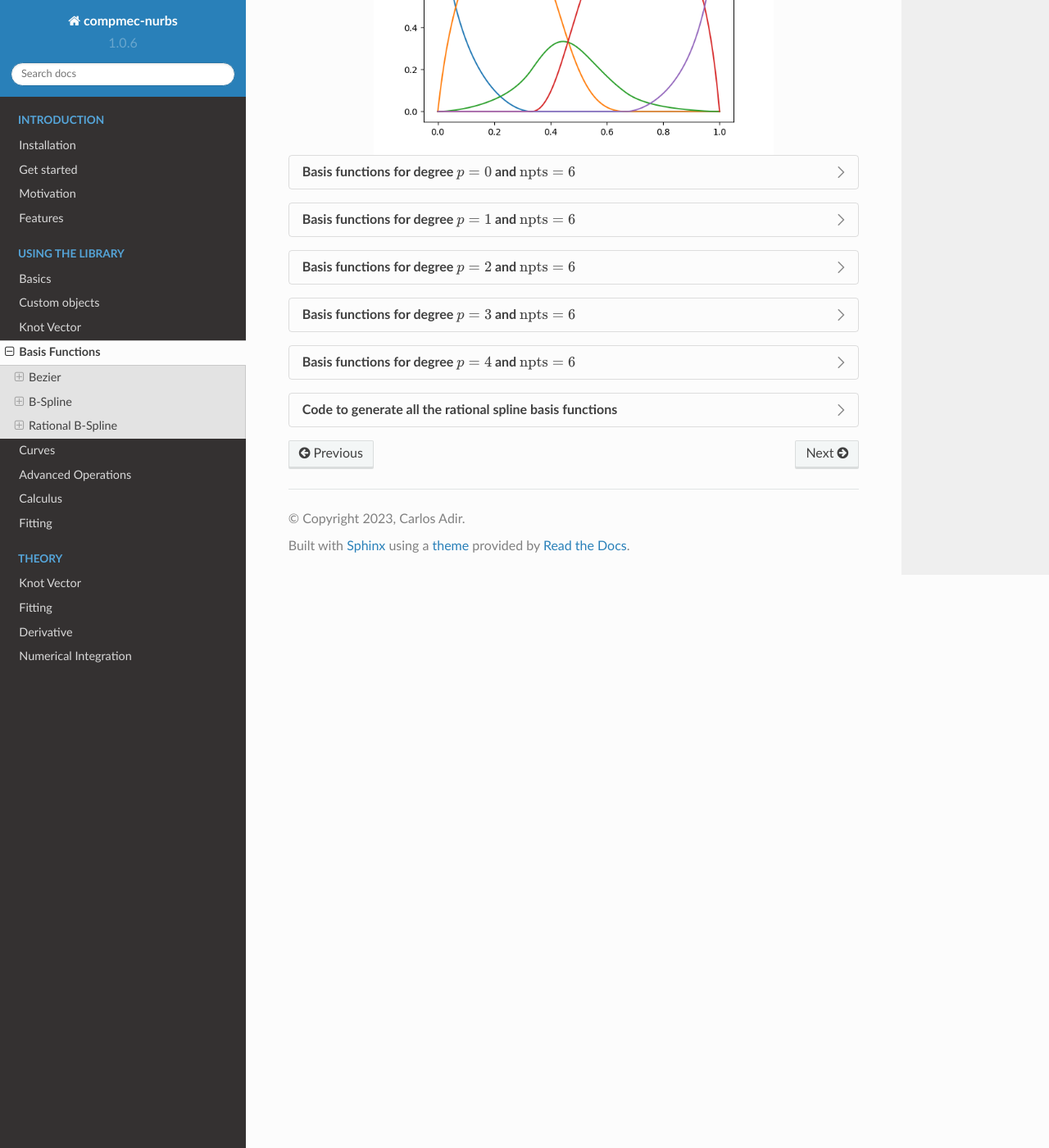
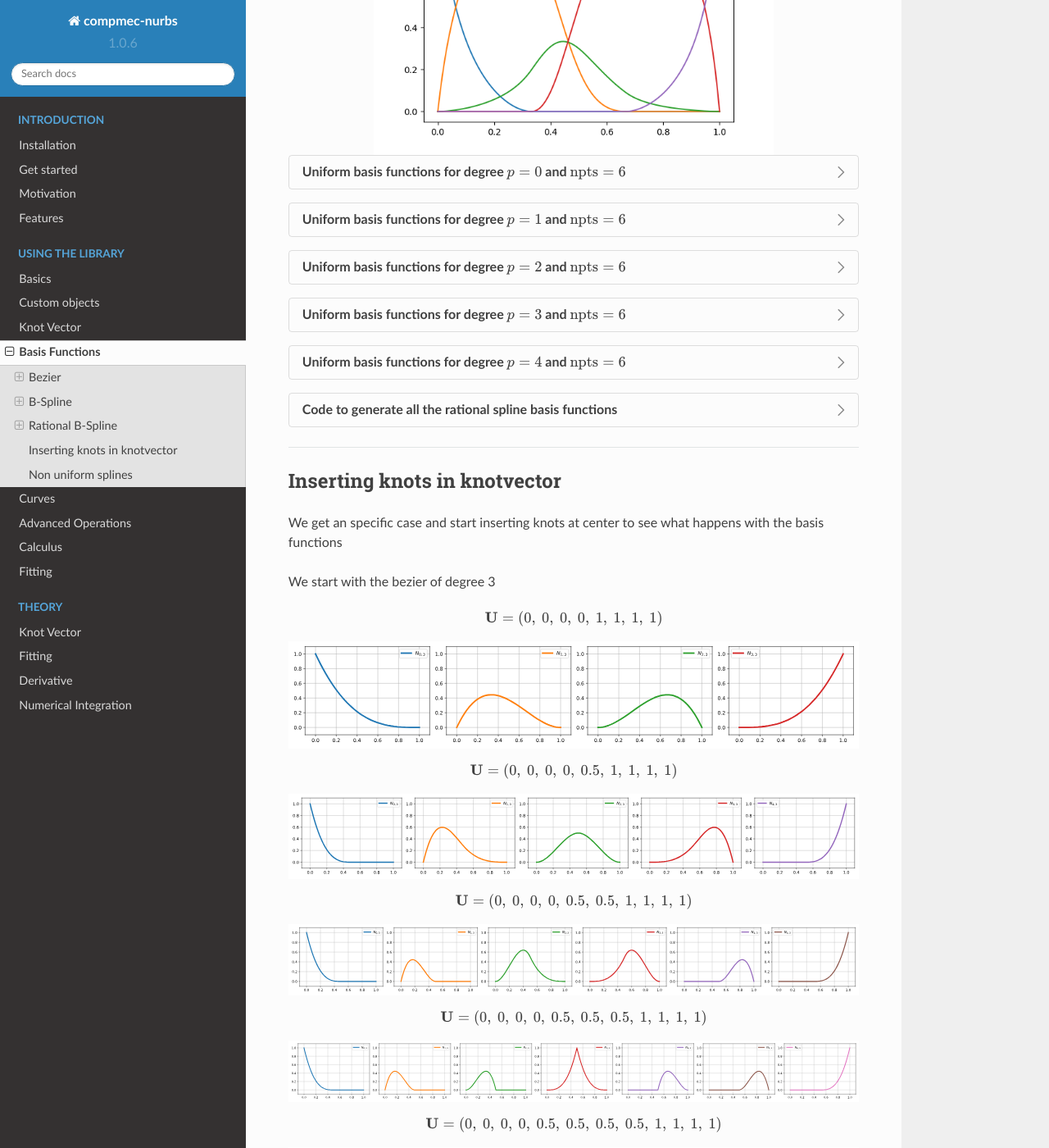
Before and after one commit to compmec/pynurbs, a Sphinx documentation site: the page built from docs/source/rst/basisfunction.rst, in a window 1280 px wide and 1400 px high, scrolled down 3975 px. Shown: the whole window at 82% size. Built offline with Sphinx 7.4.7 and the Read the Docs theme 2.0.0, drawn with Linux system fonts in a browser that asks for light colours; the version number is read from the project's files by our own code; some of the changed text lies outside the part shown.

Commit message:
Add basis functions graphs when inserting nodes

```diff
--- a/docs/source/rst/basisfunction.rst
+++ b/docs/source/rst/basisfunction.rst
@@ -70,7 +70,7 @@ Although above the function :math:`B_{i,p}(u)` is described only by :math:`p`, b
 
     .. image:: ../img/basis-functions/bezier-basisfunction-p1.svg
         :width: 100 %
-        :alt: Basis functions for bezier of degree 1
+        :alt: Uniform basis functions for bezier of degree 1
         :align: center
 
 .. dropdown:: Basis functions for degree :math:`p=2`
@@ -189,55 +189,55 @@ Use example
 
 
 
-.. dropdown:: Basis functions for degree :math:`p=0` and :math:`\text{npts}=6`
+.. dropdown:: Uniform basis functions for degree :math:`p=0` and :math:`\text{npts}=6`
 
     .. math::
         \mathbf{U} = \left(0, \ \dfrac{1}{6}, \ \dfrac{2}{6}, \ \dfrac{3}{6}, \ \dfrac{4}{6}, \ \dfrac{5}{6}, \ 1\right)
 
     .. image:: ../img/basis-functions/splines-basisfunction-p0n6.svg
         :width: 100 %
-        :alt: Basis functions for splines of degree 0
+        :alt: Uniform basis functions for splines of degree 0
         :align: center
 
-.. dropdown:: Basis functions for degree :math:`p=1` and :math:`\text{npts}=6`
+.. dropdown:: Uniform basis functions for degree :math:`p=1` and :math:`\text{npts}=6`
 
     .. math::
         \mathbf{U} = \left(0, \ 0, \ \dfrac{1}{5}, \ \dfrac{2}{5}, \ \dfrac{3}{5}, \ \dfrac{4}{5}\ 1, \ 1 \right)
 
     .. image:: ../img/basis-functions/splines-basisfunction-p1n6.svg
         :width: 100 %
-        :alt: Basis functions for splines of degree 1
+        :alt: Uniform basis functions for splines of degree 1
         :align: center
 
-.. dropdown:: Basis functions for degree :math:`p=2` and :math:`\text{npts}=6`
+.. dropdown:: Uniform basis functions for degree :math:`p=2` and :math:`\text{npts}=6`
 
     .. math::
         \mathbf{U} = \left(0, \ 0, \ 0, \ \dfrac{1}{4}, \ \dfrac{2}{4}, \ \dfrac{3}{4}, \ 1, \ 1,  \ 1 \right)
 
     .. image:: ../img/basis-functions/splines-basisfunction-p2n6.svg
         :width: 100 %
-        :alt: Basis functions for splines of degree 2
+        :alt: Uniform basis functions for splines of degree 2
         :align: center
 
-.. dropdown:: Basis functions for degree :math:`p=3` and :math:`\text{npts}=6`
+.. dropdown:: Uniform basis functions for degree :math:`p=3` and :math:`\text{npts}=6`
 
     .. math::
         \mathbf{U} = \left(0, \ 0, \ 0, \ 0, \ \dfrac{1}{3}, \ \dfrac{2}{3}, \ 1, \ 1,  \ 1, \ 1 \right)
 
     .. image:: ../img/basis-functions/splines-basisfunction-p3n6.svg
         :width: 100 %
-        :alt: Basis functions for splines of degree 3
+        :alt: Uniform basis functions for splines of degree 3
         :align: center
 
 
-.. dropdown:: Basis functions for degree :math:`p=4` and :math:`\text{npts}=6`
+.. dropdown:: Uniform basis functions for degree :math:`p=4` and :math:`\text{npts}=6`
 
     .. math::
         \mathbf{U} = \left(0, \ 0, \ 0, \ 0, \ 0, \ \dfrac{1}{2}, \ 1, \ 1, \ 1,  \ 1, \ 1 \right)
 
     .. image:: ../img/basis-functions/splines-basisfunction-p4n6.svg
         :width: 100 %
-        :alt: Basis functions for splines of degree 4
+        :alt: Uniform basis functions for splines of degree 4
         :align: center
 
 .. dropdown:: Code to generate all the spline basis functions
@@ -318,7 +318,7 @@ Use example
 
 
 
-.. dropdown:: Basis functions for degree :math:`p=0` and :math:`\text{npts}=6`
+.. dropdown:: Uniform basis functions for degree :math:`p=0` and :math:`\text{npts}=6`
 
     .. math::
         \mathbf{U} = \left(0, \ \dfrac{1}{6}, \ \dfrac{2}{6}, \ \dfrac{3}{6}, \ \dfrac{4}{6}, \ \dfrac{5}{6}, \ 1\right)
@@ -328,10 +328,10 @@ Use example
 
     .. image:: ../img/basis-functions/rational-basisfunction-p0n6.svg
         :width: 100 %
-        :alt: Basis functions for rational splines of degree 0
+        :alt: Uniform basis functions for rational splines of degree 0
         :align: center
 
-.. dropdown:: Basis functions for degree :math:`p=1` and :math:`\text{npts}=6`
+.. dropdown:: Uniform basis functions for degree :math:`p=1` and :math:`\text{npts}=6`
 
     .. math::
         \mathbf{U} = \left(0, \ 0, \ \dfrac{1}{5}, \ \dfrac{2}{5}, \ \dfrac{3}{5}, \ \dfrac{4}{5}\ 1, \ 1 \right)
@@ -341,10 +341,10 @@ Use example
 
     .. image:: ../img/basis-functions/rational-basisfunction-p1n6.svg
         :width: 100 %
-        :alt: Basis functions for rational splines of degree 1
+        :alt: Uniform basis functions for rational splines of degree 1
         :align: center
 
-.. dropdown:: Basis functions for degree :math:`p=2` and :math:`\text{npts}=6`
+.. dropdown:: Uniform basis functions for degree :math:`p=2` and :math:`\text{npts}=6`
 
     .. math::
         \mathbf{U} = \left(0, \ 0, \ 0, \ \dfrac{1}{4}, \ \dfrac{2}{4}, \ \dfrac{3}{4}, \ 1, \ 1,  \ 1 \right)
@@ -354,10 +354,10 @@ Use example
 
     .. image:: ../img/basis-functions/rational-basisfunction-p2n6.svg
         :width: 100 %
-        :alt: Basis functions for splines of degree 2
+        :alt: Uniform basis functions for splines of degree 2
         :align: center
 
-.. dropdown:: Basis functions for degree :math:`p=3` and :math:`\text{npts}=6`
+.. dropdown:: Uniform basis functions for degree :math:`p=3` and :math:`\text{npts}=6`
 
     .. math::
         \mathbf{U} = \left(0, \ 0, \ 0, \ 0, \ \dfrac{1}{3}, \ \dfrac{2}{3}, \ 1, \ 1,  \ 1, \ 1 \right)
@@ -367,11 +367,11 @@ Use example
 
     .. image:: ../img/basis-functions/rational-basisfunction-p3n6.svg
         :width: 100 %
-        :alt: Basis functions for rational splines of degree 3
+        :alt: Uniform basis functions for rational splines of degree 3
         :align: center
 
 
-.. dropdown:: Basis functions for degree :math:`p=4` and :math:`\text{npts}=6`
+.. dropdown:: Uniform basis functions for degree :math:`p=4` and :math:`\text{npts}=6`
 
     .. math::
         \mathbf{U} = \left(0, \ 0, \ 0, \ 0, \ 0, \ \dfrac{1}{2}, \ 1, \ 1, \ 1,  \ 1, \ 1 \right)
@@ -381,7 +381,7 @@ Use example
 
     .. image:: ../img/basis-functions/rational-basisfunction-p4n6.svg
         :width: 100 %
-        :alt: Basis functions for rational splines of degree 4
+        :alt: Uniform basis functions for rational splines of degree 4
         :align: center
 
 .. dropdown:: Code to generate all the rational spline basis functions
@@ -419,3 +419,185 @@ Use example
                     ax.grid()
             fig.tight_layout()
             plt.savefig("rational-basisfunction-p%dn%d.svg"%(degree, nptsmax))
+
+
+
+-----------------------------------------------------------------------
+
+-----------------------------
+Inserting knots in knotvector
+-----------------------------
+
+We get an specific case and start inserting knots at center to see what happens with the basis functions
+
+We start with the bezier of degree 3
+
+.. math::
+    \mathbf{U} = \left(0, \ 0, \ 0, \ 0, \ 1, \ 1,  \ 1, \ 1 \right)
+
+.. image:: ../img/basis-functions/insertion_p3step0.svg
+    :width: 100 %
+    :alt: Initial basis functions of test
+    :align: center
+
+
+.. math::
+    \mathbf{U} = \left(0, \ 0, \ 0, \ 0, \ 0.5, \ 1, \ 1,  \ 1, \ 1 \right)
+
+.. image:: ../img/basis-functions/insertion_p3step1.svg
+    :width: 100 %
+    :alt: Initial basis functions of test
+    :align: center
+
+
+.. math::
+    \mathbf{U} = \left(0, \ 0, \ 0, \ 0, \ 0.5,\ 0.5, \ 1, \ 1,  \ 1, \ 1 \right)
+
+.. image:: ../img/basis-functions/insertion_p3step2.svg
+    :width: 100 %
+    :alt: Initial basis functions of test
+    :align: center
+
+
+.. math::
+    \mathbf{U} = \left(0, \ 0, \ 0, \ 0, \ 0.5,\ 0.5, \ 0.5, \ 1, \ 1,  \ 1, \ 1 \right)
+
+.. image:: ../img/basis-functions/insertion_p3step3.svg
+    :width: 100 %
+    :alt: Initial basis functions of test
+    :align: center
+
+.. math::
+    \mathbf{U} = \left(0, \ 0, \ 0, \ 0, \ 0.5, \ 0.5,\ 0.5, \ 0.5, \ 1, \ 1,  \ 1, \ 1 \right)
+
+.. image:: ../img/basis-functions/insertion_p3step4.svg
+    :width: 100 %
+    :alt: Initial basis functions of test
+    :align: center
+
+
+.. dropdown:: Code to plot
+
+
+    .. code-block:: python
+
+        import numpy as np
+        from matplotlib import pyplot as plt
+        from compmec.nurbs import GeneratorKnotVector, Function
+
+        prop_cycle = plt.rcParams['axes.prop_cycle']
+        colors = prop_cycle.by_key()['color']
+        uplot = np.linspace(0, 1, 1029)
+
+        knotvector = GeneratorKnotVector.bezier(3)
+        knots_insert = [0.5, 0.5, 0.5, 0.5, 0.75]
+        for k, knot in enumerate(knots_insert):
+            nfigsx = knotvector.npts
+            sizex = nfigsx*4
+            sizey = 3
+            fig, axs = plt.subplots(1, nfigsx, figsize=(sizex,sizey))
+            function = Function(knotvector)
+            allvalues = function(uplot)
+            for i, values in enumerate(allvalues):
+                label = r"$N_{%d,%d}$"%(i,knotvector.degree)
+                color = colors[i]
+                ax = axs[i]
+                ax.plot(uplot, values, label=label, linewidth=3,color=color)
+                ax.set_xlim(-0.1, 1.1)
+                ax.set_ylim(-0.1, 1.1)
+                ax.legend()
+                ax.grid()
+            fig.tight_layout()
+            plt.savefig("insertion_p%dstep%d.svg"%(knotvector.degree, k))
+            knotvector.insert([knot])
+
+-----------------------------------------------------------------------
+
+-------------------
+Non uniform splines
+-------------------
+
+This section shows the basis function when the knotvector is not uniform.
+
+We do it by inserting the knot :math:`0.25` many times by starting with a bezier curve of degree 3
+
+
+
+.. math::
+    \mathbf{U} = \left(0, \ 0, \ 0, \ 0, \ 1, \ 1,  \ 1, \ 1 \right)
+
+.. image:: ../img/basis-functions/insertion025_p3step0.svg
+    :width: 100 %
+    :alt: Initial basis functions of test
+    :align: center
+
+
+.. math::
+    \mathbf{U} = \left(0, \ 0, \ 0, \ 0, \ 0.25, \ 1, \ 1,  \ 1, \ 1 \right)
+
+.. image:: ../img/basis-functions/insertion025_p3step1.svg
+    :width: 100 %
+    :alt: Initial basis functions of test
+    :align: center
+
+
+.. math::
+    \mathbf{U} = \left(0, \ 0, \ 0, \ 0, \ 0.25,\ 0.25, \ 1, \ 1,  \ 1, \ 1 \right)
+
+.. image:: ../img/basis-functions/insertion025_p3step2.svg
+    :width: 100 %
+    :alt: Initial basis functions of test
+    :align: center
+
+
+.. math::
+    \mathbf{U} = \left(0, \ 0, \ 0, \ 0, \ 0.25,\ 0.25, \ 0.25, \ 1, \ 1,  \ 1, \ 1 \right)
+
+.. image:: ../img/basis-functions/insertion025_p3step3.svg
+    :width: 100 %
+    :alt: Initial basis functions of test
+    :align: center
+
+.. math::
+    \mathbf{U} = \left(0, \ 0, \ 0, \ 0, \ 0.25, \ 0.25,\ 0.25, \ 0.25, \ 1, \ 1,  \ 1, \ 1 \right)
+
+.. image:: ../img/basis-functions/insertion025_p3step4.svg
+    :width: 100 %
+    :alt: Initial basis functions of test
+    :align: center
+
+
+.. dropdown:: Code to plot
+
+
+    .. code-block:: python
+
+        import numpy as np
+        from matplotlib import pyplot as plt
+        from compmec.nurbs import GeneratorKnotVector, Function
+
+        prop_cycle = plt.rcParams['axes.prop_cycle']
+        colors = prop_cycle.by_key()['color']
+        uplot = np.linspace(0, 1, 1029)
+
+        knotvector = GeneratorKnotVector.bezier(3)
+        knots_insert = [0.25, 0.25, 0.25, 0.25, 0.75]
+        for k, knot in enumerate(knots_insert):
+            nfigsx = knotvector.npts
+            sizex = nfigsx*4
+            sizey = 3
+            fig, axs = plt.subplots(1, nfigsx, figsize=(sizex,sizey))
+            function = Function(knotvector)
+            allvalues = function(uplot)
+            for i, values in enumerate(allvalues):
+                label = r"$N_{%d,%d}$"%(i,knotvector.degree)
+                color = colors[i]
+                ax = axs[i]
+                ax.plot(uplot, values, label=label, linewidth=3,color=color)
+                ax.set_xlim(-0.1, 1.1)
+                ax.set_ylim(-0.1, 1.1)
+                ax.legend()
+                ax.grid()
+            fig.tight_layout()
+            plt.savefig("insertion025_p%dstep%d.svg"%(knotvector.degree, k))
+            knotvector.insert([knot])
```
Also changed, not shown: docs/source/rst/theory-integration.rst (+17 -15 lines), docs/source/img/basis-functions/insertion025_p3step0.svg (added), docs/source/img/basis-functions/insertion025_p3step1.svg (added), docs/source/img/basis-functions/insertion025_p3step2.svg (added), docs/source/img/basis-functions/insertion025_p3step3.svg (added), docs/source/img/basis-functions/insertion025_p3step4.svg (added), docs/source/img/basis-functions/insertion_p3step0.svg (added), docs/source/img/basis-functions/insertion_p3step1.svg (added), docs/source/img/basis-functions/insertion_p3step2.svg (added), docs/source/img/basis-functions/insertion_p3step3.svg (added), docs/source/img/basis-functions/insertion_p3step4.svg (added).
